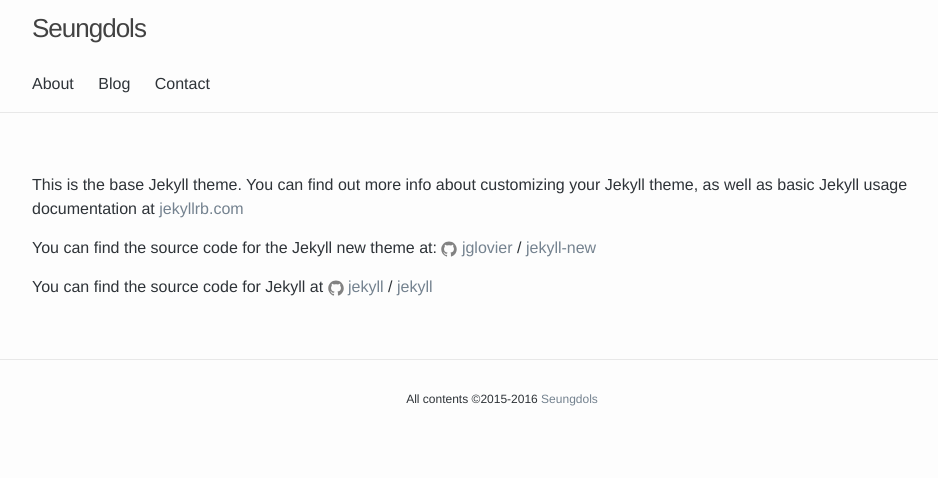
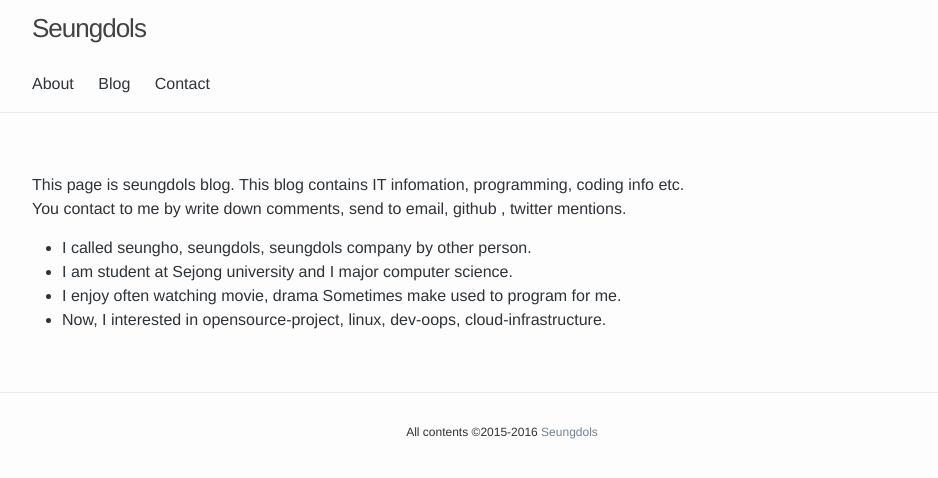
Before and after one commit to seungdols/seungdols.github.io, a Jekyll site: the page built from about.md, in a window 1280 px wide. Shown: the top 478 px of the page, without its empty margins (138-1076 px from the left). Built offline with Jekyll 4.4.1, drawn with Linux system fonts in a browser that asks for light colours.

Commit message:
changed content in about

```diff
--- a/about.md
+++ b/about.md
@@ -4,12 +4,20 @@
 permalink: /about/
 ---
 
-This is the base Jekyll theme. You can find out more info about customizing your Jekyll theme, as well as basic Jekyll usage documentation at [jekyllrb.com](http://jekyllrb.com/)
+<div class="home">
+  <div class="intro-wrapper">
+    <div class="blog-intro">
+      <p>
+        This page is seungdols blog. This blog contains IT infomation, programming, coding info etc.<br />
+        You contact to me by write down comments, send to email, github , twitter mentions.
+      </p>
+    </div>
+    <ul>
+      <li>I called seungho, seungdols, seungdols company by other person.</li>
+      <li>I am student at Sejong university and I major computer science.</li>
+      <li>I enjoy often watching movie, drama Sometimes make used to program for me.</li>
+      <li>Now, I interested in opensource-project, linux, dev-oops, cloud-infrastructure.</li>
+    </ul>
+  </div>
 
-You can find the source code for the Jekyll new theme at:
-{% include icon-github.html username="jglovier" %} /
-[jekyll-new](https://github.com/jglovier/jekyll-new)
-
-You can find the source code for Jekyll at
-{% include icon-github.html username="jekyll" %} /
-[jekyll](https://github.com/jekyll/jekyll)
+</div>
```
